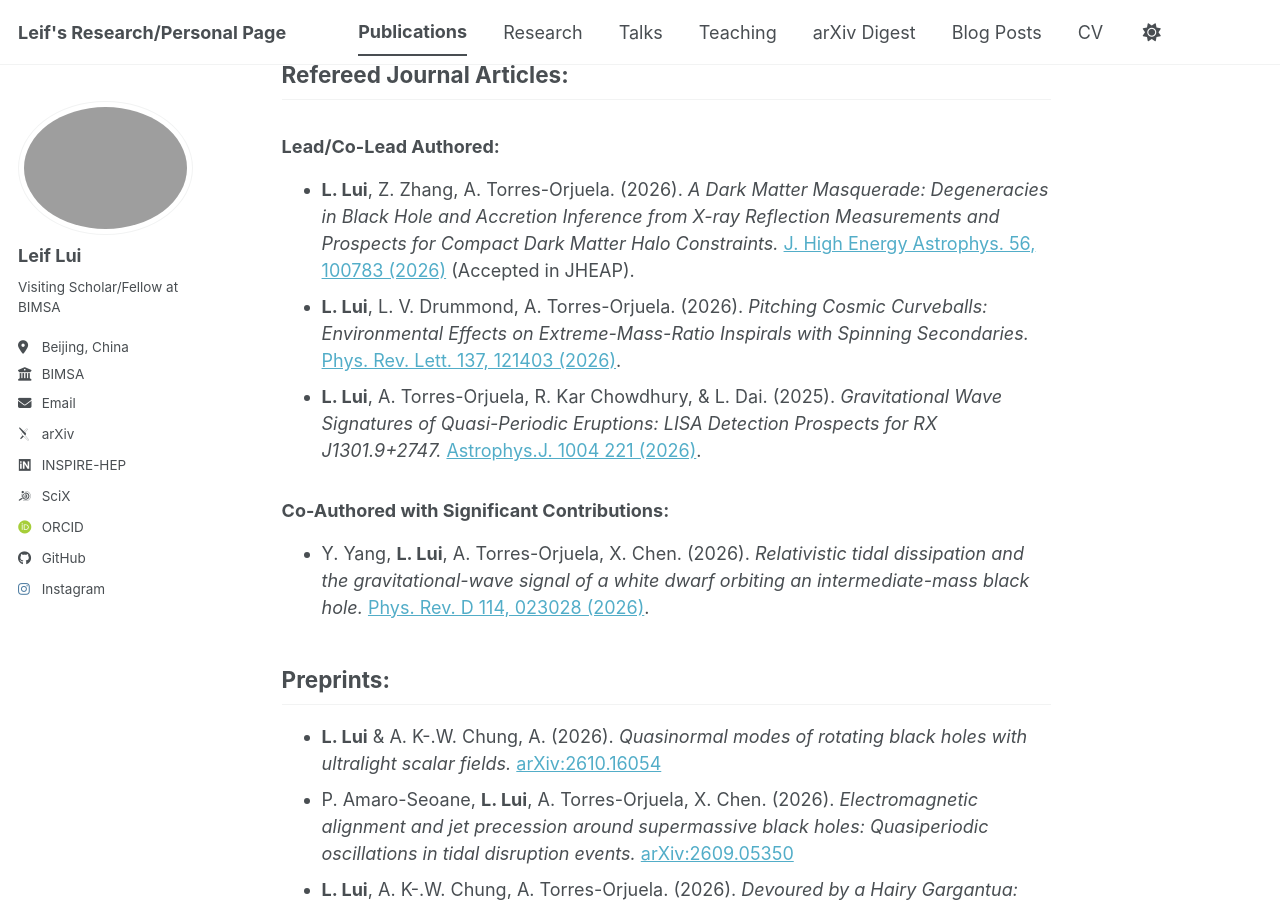
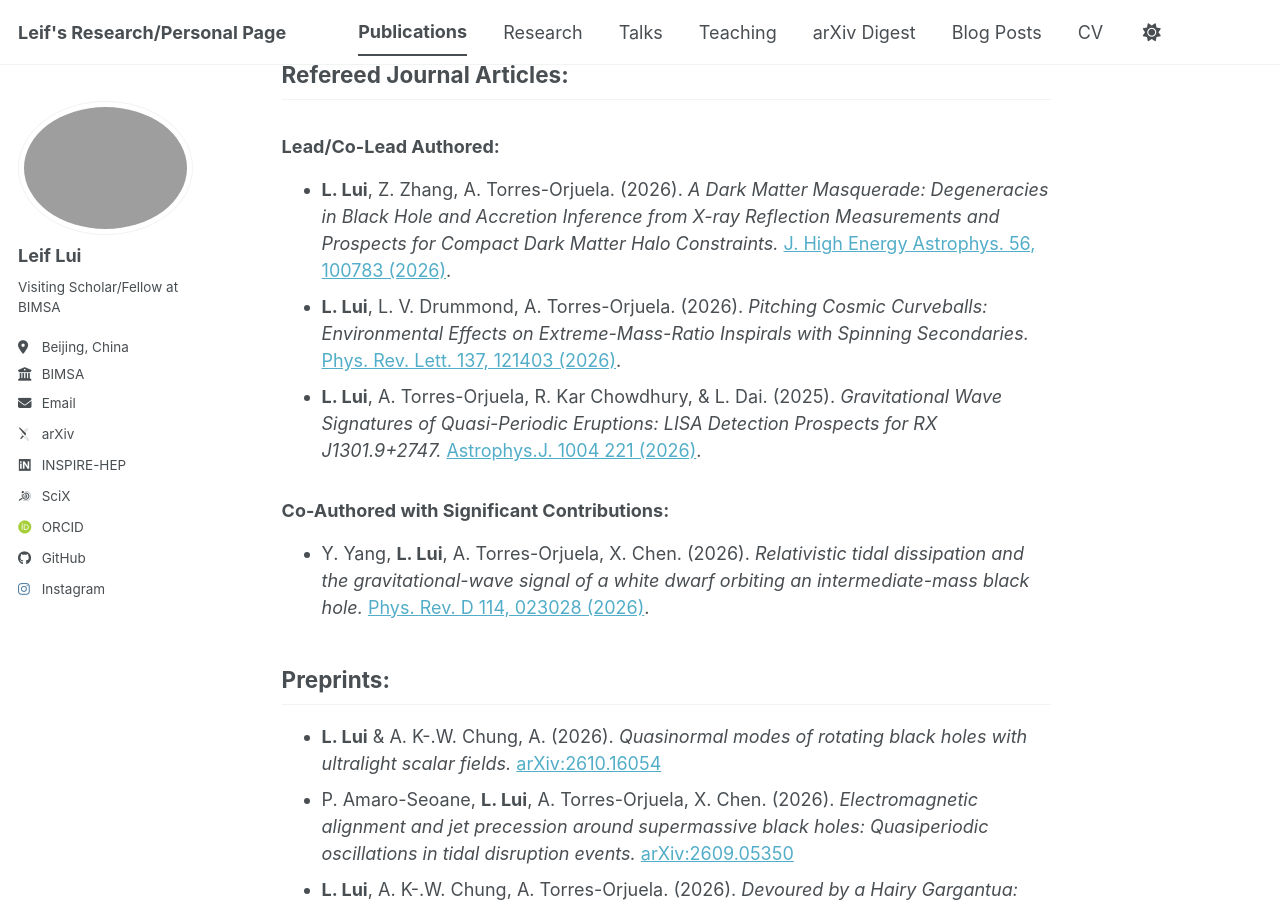
Before and after one commit to leiflui/leiflui.github.io, a Jekyll site: the page built from _pages/publications.md, in a window 1280 px wide and 900 px high, scrolled down 494 px. Built offline with Jekyll 4.4.1, drawn with Linux system fonts in a browser that asks for light colours; some web fonts are replaced; a script bundle is joined from its source files by our own code; library files that are not in the unit come from our copies.

Commit message:
Update publication entry for clarity
Removed the 'Accepted in JHEAP' note from the publication citation.

```diff
--- a/_pages/publications.md
+++ b/_pages/publications.md
@@ -58,7 +58,7 @@ author_profile: true
 
 ## Refereed Journal Articles:
 ### Lead/Co-Lead Authored:
-- **L. Lui**, Z. Zhang, A. Torres-Orjuela. (2026). *A Dark Matter Masquerade: Degeneracies in Black Hole and Accretion Inference from X-ray Reflection Measurements and Prospects for Compact Dark Matter Halo Constraints.* [J. High Energy Astrophys. 56, 100783 (2026)](https://www.sciencedirect.com/science/article/abs/pii/S221440482600234X) (Accepted in JHEAP).
+- **L. Lui**, Z. Zhang, A. Torres-Orjuela. (2026). *A Dark Matter Masquerade: Degeneracies in Black Hole and Accretion Inference from X-ray Reflection Measurements and Prospects for Compact Dark Matter Halo Constraints.* [J. High Energy Astrophys. 56, 100783 (2026)](https://www.sciencedirect.com/science/article/abs/pii/S221440482600234X).
 - **L. Lui**, L. V. Drummond, A. Torres-Orjuela. (2026). *Pitching Cosmic Curveballs: Environmental Effects on Extreme-Mass-Ratio Inspirals with Spinning Secondaries.* [Phys. Rev. Lett. 137, 121403 (2026)](https://doi.org/10.1103/dy3h-65ty).
 - **L. Lui**, A. Torres-Orjuela, R. Kar Chowdhury, &  L. Dai. (2025). *Gravitational Wave Signatures of Quasi-Periodic Eruptions: LISA Detection Prospects for RX J1301.9+2747.* [Astrophys.J. 1004 221 (2026)](https://iopscience.iop.org/article/10.3847/1538-4357/ae71cc).
 
```
